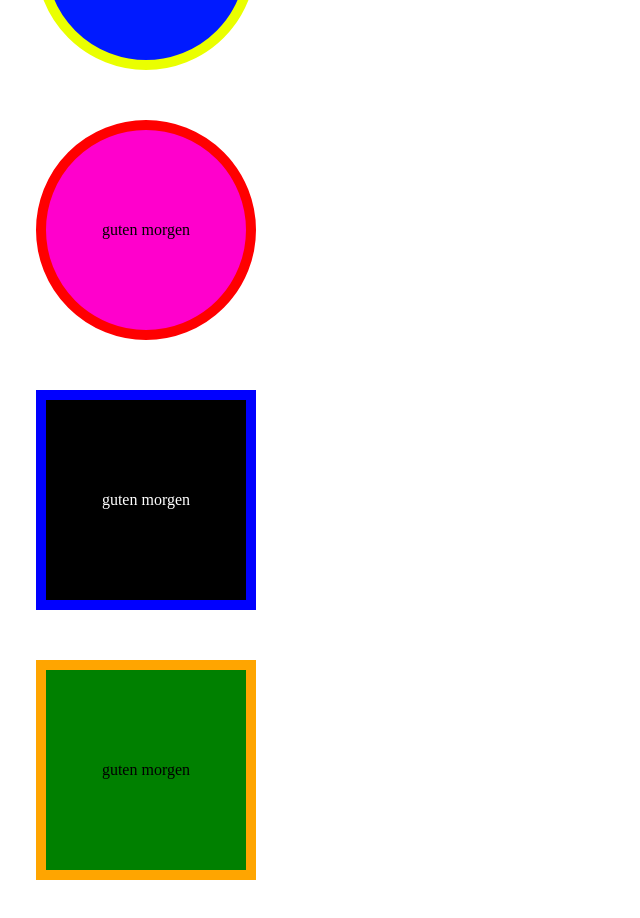
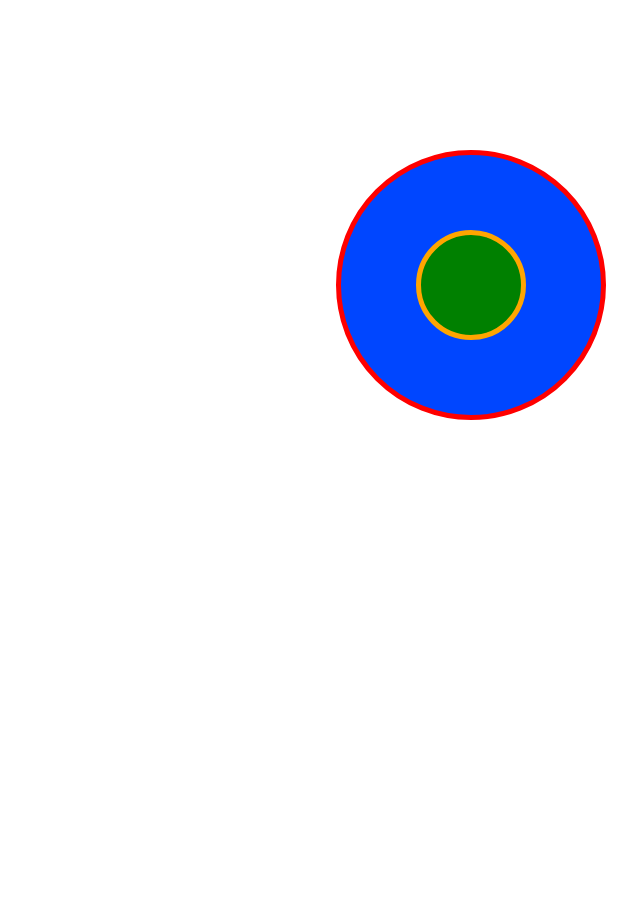
Before and after one commit to 109122MZ/Challenge-One, an Angular app in the folder challengeChildOne/: page / in a window 1280 px wide. Shown: the part 200-1118 px from the top of the page, without its empty margins (22-662 px from the left). After the commit the page ends 970 px from the top, so only its background shows below. Built offline with nearby package versions, Linux system fonts and the light colour scheme.

Commit message:
chicken fertig.

```diff
--- a/challengeChildOne/src/app/app.html
+++ b/challengeChildOne/src/app/app.html
@@ -1,5 +1,4 @@
-<div class="kreiseins">guten morgen</div>
-<div class="kreiszwei">guten morgen</div>
-<div class="Quadrateins">guten morgen</div>
-<div class="Quadratzwei">guten morgen</div>
+<div class="kreiseins">
+    <div class="kreiszwei"></div>
+</div>
 <router-outlet />
--- a/challengeChildOne/src/app/app.scss
+++ b/challengeChildOne/src/app/app.scss
@@ -1,49 +1,22 @@
 .kreiseins{
         width: 200px; // Breite einstellen
     height: 200px; // Höhe einstellen
-    background-color: rgb(0, 26, 255); // Innenfarbe einstellen
+    background-color: rgb(0, 70, 255); // Innenfarbe einstellen
     color: hwb(0 0% 100%); // Text färben
     border-radius: 900px; // Rundungen einstellen
-    padding: 0px; // Innenabstand einstellen
-    margin: 50px; // Aussenabstand einstellen
+    padding: 30px; // Innenabstand einstellen
+    margin: 350px; // Aussenabstand einstellen
     display:  flex; // Aktivierung
-    justify-content:center; // Rechts abbiegen
-    align-items:center; // Oben steigen
-    border: 10px rgb(234, 255, 0) solid; // Randfarbe einstellen
-}
-.kreiszwei{
-    background-color: rgb(255, 0, 204);
-    width: 200px;
-    height: 200px;
+    justify-content:center; // Rechts, Mitte, Links abbiegen
+    align-items:center; // Oben, Mitte, Links steigen
+    border: 5px rgb(255, 0, 0) solid; // Randfarbe einstellen
+
+    .kreiszwei{
+    width: 100px;
+    height: 100px;
+    background-color: green;
     border-radius: 900px;
-    margin: 50px;
-    align-items:center;
-    justify-content:center;
-    display: flex;
-    border: 10px red solid;
+    border: 5px orange solid;
 
 }
-.Quadrateins{
-    background-color: black;
-    color: white;
-    width: 200px;
-    height: 200px;
-    border-radius: 0px;
-    margin: 50px;
-    display: flex;
-    align-items:center;
-    justify-content:center;
-    border: 10px blue solid;
-
 }
-.Quadratzwei{
-    background-color: green;
-    width: 200px;
-    height: 200px;
-    border-radius: 0px;
-    margin: 50px;
-    display: flex;
-    align-items:center;
-    justify-content:center;
-    border: 10px orange solid;
-}
```
